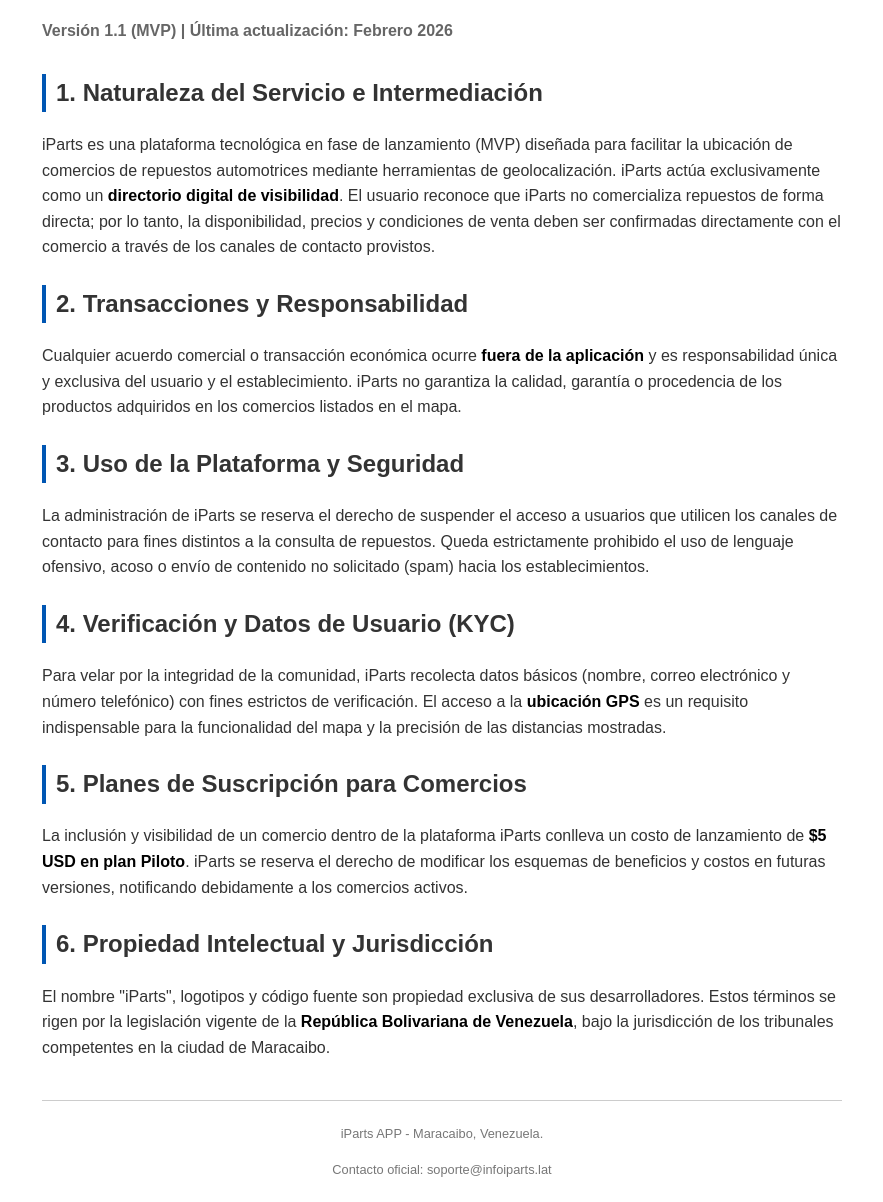
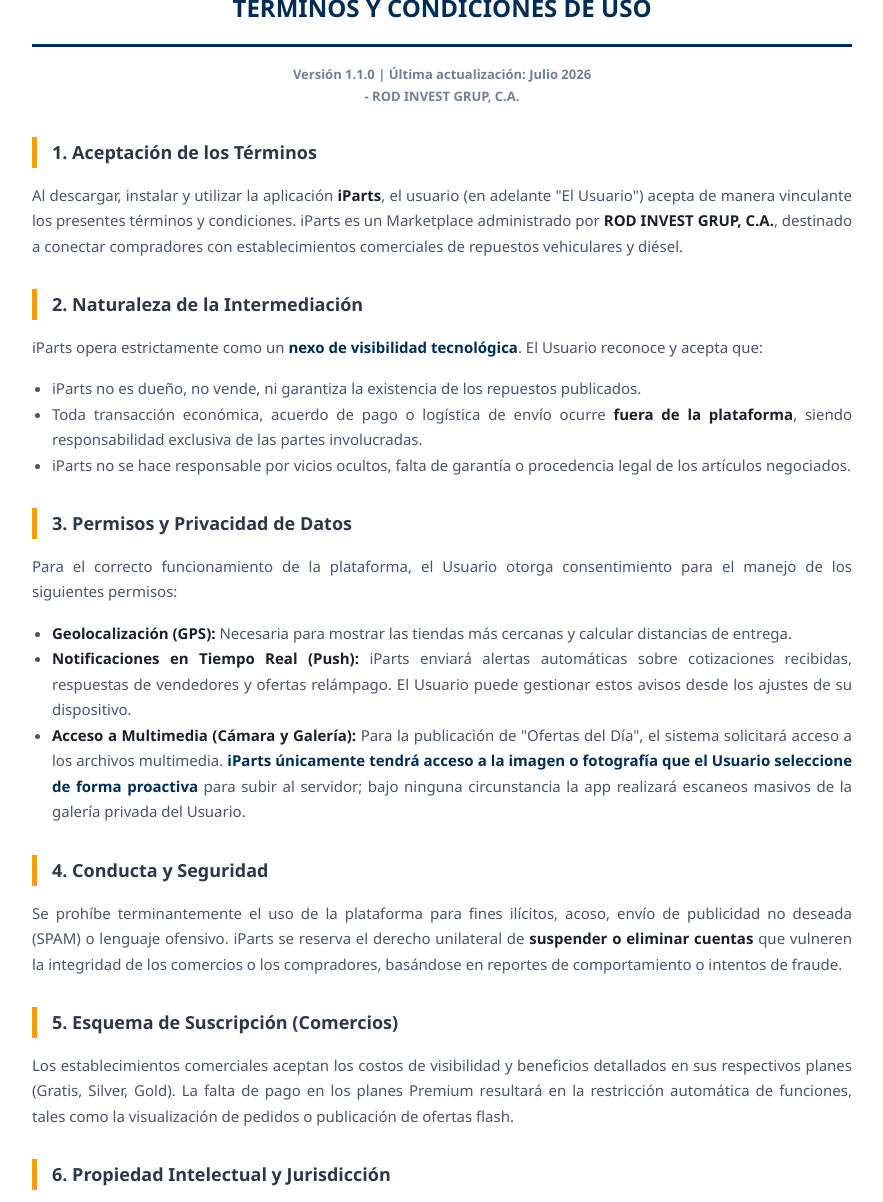
Before and after one commit to diegorodriguezeti-ui/iparts-web, a plain HTML site: page terminos.html in a window 1280 px wide. Shown: the part 108-1310 px from the top of the page, without its empty margins (198-1081 px from the left). Drawn offline with Linux system fonts and the light colour scheme.

Commit message:
Feat: Actualización de términos, permisos de multimedia y notificaciones

```diff
--- a/terminos.html
+++ b/terminos.html
@@ -3,43 +3,103 @@
 <head>
     <meta charset="UTF-8">
     <meta name="viewport" content="width=device-width, initial-scale=1.0">
-    <title>Términos y Condiciones - iParts</title>
+    <title>Estatutos y Condiciones de Uso - iParts</title>
     <style>
-        body { font-family: Arial, sans-serif; line-height: 1.6; color: #333; max-width: 800px; margin: 0 auto; padding: 20px; }
-        h1 { color: #0056b3; border-bottom: 2px solid #0056b3; padding-bottom: 10px; }
-        h2 { color: #333; margin-top: 25px; border-left: 4px solid #0056b3; padding-left: 10px; }
-        p { margin-bottom: 15px; }
-        .version { font-weight: bold; color: #666; margin-bottom: 30px; }
-        .footer { font-size: 0.8em; color: #777; margin-top: 40px; border-top: 1px solid #ccc; padding-top: 10px; text-align: center; }
-        strong { color: #000; }
+        /* CORREGIDO: Se cambiaron los nombres de las propiedades al estándar web */
+        body {
+            font-family: 'Segoe UI', Tahoma, Geneva, Verdana, sans-serif;
+            line-height: 1.7;
+            color: #1a202c;
+            max-width: 900px;
+            margin: 0 auto;
+            padding: 40px 20px;
+            background-color: #f7fafc;
+        }
+        .container {
+            background-color: #ffffff;
+            padding: 40px;
+            border-radius: 12px;
+            box-shadow: 0 4px 6px rgba(0,0,0,0.05);
+        }
+        h1 {
+            color: #002d55;
+            border-bottom: 3px solid #002d55;
+            padding-bottom: 15px;
+            font-size: 24px;
+            text-align: center;
+            text-transform: uppercase;
+        }
+        h2 {
+            color: #2d3748;
+            margin-top: 30px;
+            font-size: 18px;
+            border-left: 5px solid #F59E0B;
+            padding-left: 15px;
+        }
+        p, li {
+            font-size: 15px;
+            text-align: justify;
+            color: #4a5568;
+        }
+        ul { padding-left: 20px; }
+        .version {
+            font-weight: bold;
+            color: #718096;
+            margin-bottom: 30px;
+            text-align: center;
+            font-size: 13px;
+        }
+        .highlight { color: #002d55; font-weight: 700; }
+        .footer {
+            font-size: 0.85em;
+            color: #a0aec0;
+            margin-top: 50px;
+            border-top: 1px solid #e2e8f0;
+            padding-top: 20px;
+            text-align: center;
+        }
+        strong { color: #1a202c; }
     </style>
 </head>
 <body>
 
-    <h1>TÉRMINOS Y CONDICIONES DE USO - IPARTS</h1>
-    <p class="version">Versión 1.1 (MVP) | Última actualización: Febrero 2026</p>
+    <div class="container">
+        <h1>Términos y Condiciones de Uso</h1>
+        <p class="version">Versión 1.1.0 | Última actualización: Julio 2026<br>- ROD INVEST GRUP, C.A.</p>
 
-    <h2>1. Naturaleza del Servicio e Intermediación</h2>
-    <p>iParts es una plataforma tecnológica en fase de lanzamiento (MVP) diseñada para facilitar la ubicación de comercios de repuestos automotrices mediante herramientas de geolocalización. iParts actúa exclusivamente como un <strong>directorio digital de visibilidad</strong>. El usuario reconoce que iParts no comercializa repuestos de forma directa; por lo tanto, la disponibilidad, precios y condiciones de venta deben ser confirmadas directamente con el comercio a través de los canales de contacto provistos.</p>
+        <h2>1. Aceptación de los Términos</h2>
+        <p>Al descargar, instalar y utilizar la aplicación <strong>iParts</strong>, el usuario (en adelante "El Usuario") acepta de manera vinculante los presentes términos y condiciones. iParts es un Marketplace administrado por <strong>ROD INVEST GRUP, C.A.</strong>, destinado a conectar compradores con establecimientos comerciales de repuestos vehiculares y diésel.</p>
 
-    <h2>2. Transacciones y Responsabilidad</h2>
-    <p>Cualquier acuerdo comercial o transacción económica ocurre <strong>fuera de la aplicación</strong> y es responsabilidad única y exclusiva del usuario y el establecimiento. iParts no garantiza la calidad, garantía o procedencia de los productos adquiridos en los comercios listados en el mapa.</p>
+        <h2>2. Naturaleza de la Intermediación</h2>
+        <p>iParts opera estrictamente como un <span class="highlight">nexo de visibilidad tecnológica</span>. El Usuario reconoce y acepta que:</p>
+        <ul>
+            <li>iParts no es dueño, no vende, ni garantiza la existencia de los repuestos publicados.</li>
+            <li>Toda transacción económica, acuerdo de pago o logística de envío ocurre <strong>fuera de la plataforma</strong>, siendo responsabilidad exclusiva de las partes involucradas.</li>
+            <li>iParts no se hace responsable por vicios ocultos, falta de garantía o procedencia legal de los artículos negociados.</li>
+        </ul>
 
-    <h2>3. Uso de la Plataforma y Seguridad</h2>
-    <p>La administración de iParts se reserva el derecho de suspender el acceso a usuarios que utilicen los canales de contacto para fines distintos a la consulta de repuestos. Queda estrictamente prohibido el uso de lenguaje ofensivo, acoso o envío de contenido no solicitado (spam) hacia los establecimientos.</p>
+        <h2>3. Permisos y Privacidad de Datos</h2>
+        <p>Para el correcto funcionamiento de la plataforma, el Usuario otorga consentimiento para el manejo de los siguientes permisos:</p>
+        <ul>
+            <li><strong>Geolocalización (GPS):</strong> Necesaria para mostrar las tiendas más cercanas y calcular distancias de entrega.</li>
+            <li><strong>Notificaciones en Tiempo Real (Push):</strong> iParts enviará alertas automáticas sobre cotizaciones recibidas, respuestas de vendedores y ofertas relámpago. El Usuario puede gestionar estos avisos desde los ajustes de su dispositivo.</li>
+            <li><strong>Acceso a Multimedia (Cámara y Galería):</strong> Para la publicación de "Ofertas del Día", el sistema solicitará acceso a los archivos multimedia. <span class="highlight">iParts únicamente tendrá acceso a la imagen o fotografía que el Usuario seleccione de forma proactiva</span> para subir al servidor; bajo ninguna circunstancia la app realizará escaneos masivos de la galería privada del Usuario.</li>
+        </ul>
 
-    <h2>4. Verificación y Datos de Usuario (KYC)</h2>
-    <p>Para velar por la integridad de la comunidad, iParts recolecta datos básicos (nombre, correo electrónico y número telefónico) con fines estrictos de verificación. El acceso a la <strong>ubicación GPS</strong> es un requisito indispensable para la funcionalidad del mapa y la precisión de las distancias mostradas.</p>
+        <h2>4. Conducta y Seguridad</h2>
+        <p>Se prohíbe terminantemente el uso de la plataforma para fines ilícitos, acoso, envío de publicidad no deseada (SPAM) o lenguaje ofensivo. iParts se reserva el derecho unilateral de <strong>suspender o eliminar cuentas</strong> que vulneren la integridad de los comercios o los compradores, basándose en reportes de comportamiento o intentos de fraude.</p>
 
-    <h2>5. Planes de Suscripción para Comercios</h2>
-    <p>La inclusión y visibilidad de un comercio dentro de la plataforma iParts conlleva un costo de lanzamiento de <strong>$5 USD en plan Piloto</strong>. iParts se reserva el derecho de modificar los esquemas de beneficios y costos en futuras versiones, notificando debidamente a los comercios activos.</p>
+        <h2>5. Esquema de Suscripción (Comercios)</h2>
+        <p>Los establecimientos comerciales aceptan los costos de visibilidad y beneficios detallados en sus respectivos planes (Gratis, Silver, Gold). La falta de pago en los planes Premium resultará en la restricción automática de funciones, tales como la visualización de pedidos o publicación de ofertas flash.</p>
 
-    <h2>6. Propiedad Intelectual y Jurisdicción</h2>
-    <p>El nombre "iParts", logotipos y código fuente son propiedad exclusiva de sus desarrolladores. Estos términos se rigen por la legislación vigente de la <strong>República Bolivariana de Venezuela</strong>, bajo la jurisdicción de los tribunales competentes en la ciudad de Maracaibo.</p>
+        <h2>6. Propiedad Intelectual y Jurisdicción</h2>
+        <p>El código fuente, diseño gráfico, logotipos y marca iParts son propiedad intelectual registrada. Cualquier intento de ingeniería inversa o duplicación será sancionado bajo las leyes de propiedad intelectual. Para cualquier controversia, las partes se someten a la legislación de la <strong>República Bolivariana de Venezuela</strong> y a los tribunales de la circunscripción judicial de la ciudad de <strong>Maracaibo</strong>.</p>
 
-    <div class="footer">
-        <p>iParts APP - Maracaibo, Venezuela.</p>
-        <p>Contacto oficial: soporte@infoiparts.lat</p>
+        <div class="footer">
+            <p>iParts App - El aliado de tu camino.<br>
+            ROD INVEST GRUP, C.A. |<br>
+            Contacto: <strong>soporte@infoiparts.lat</strong></p>
+        </div>
     </div>
 
 </body>
```
Also changed, not shown: privacidad.html (+90 -23 lines).
